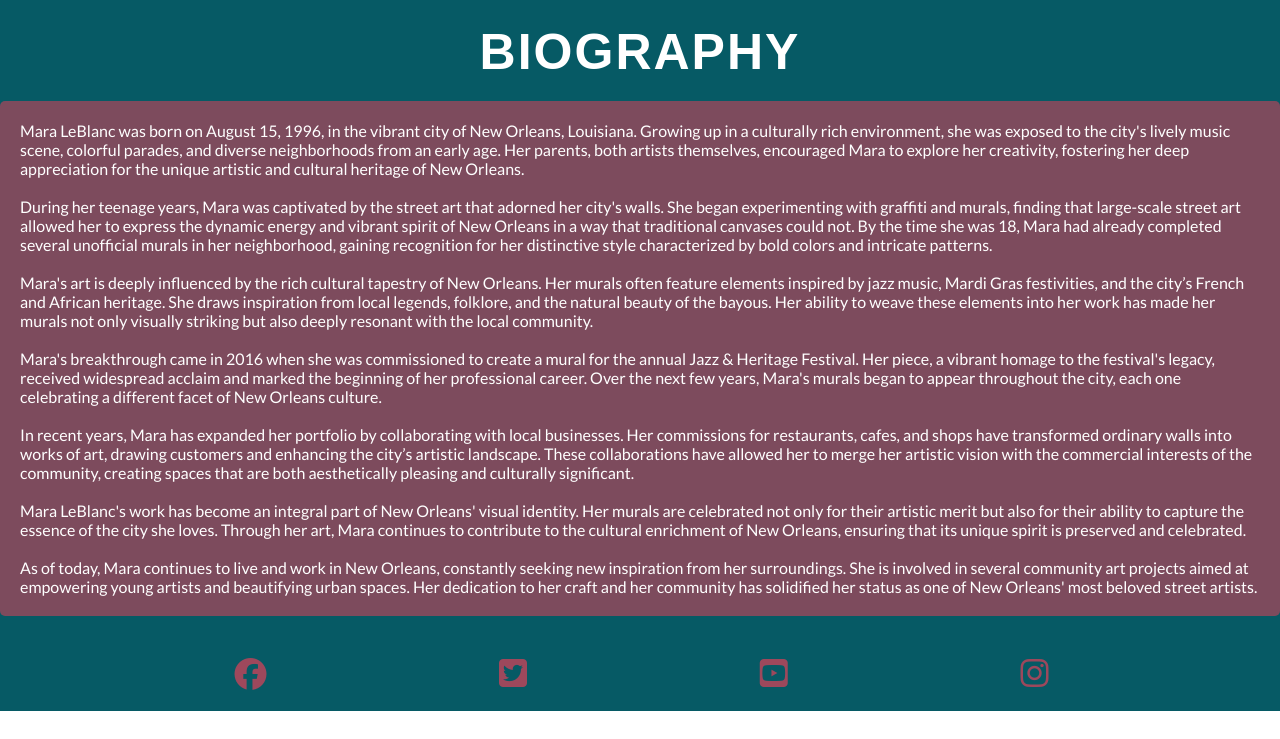
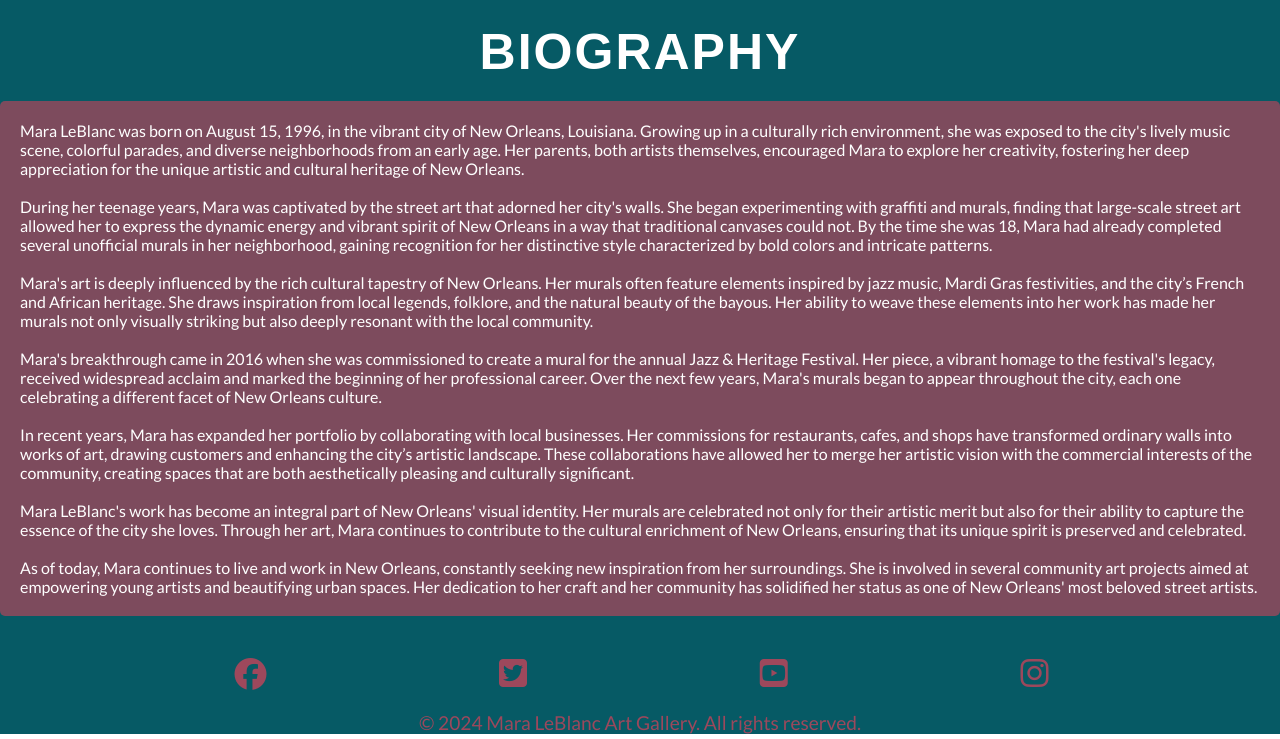
Before and after one commit to Frazer-BC/Team-Leblanc, a plain HTML site: page about.html in a window 1280 px wide. Shown: the part 738-1477 px from the top of the page. Before the commit the page ends 1449 px from the top, so only its background shows below. Drawn offline with Linux system fonts and the light colour scheme; a web font is replaced by a local one.

Commit message:
add the copyright to the remaining pages

```diff
--- a/about.html
+++ b/about.html
@@ -113,6 +113,7 @@
 
 
     <footer>
+
         <ul id="social-networks">
             <li>
                 <a href="https://www.facebook.com/" target="_blank" rel="noopener"
@@ -135,6 +136,9 @@
                     <i class="fa-brands fa-instagram"></i></a>
             </li>
         </ul>
+        <div id="footercopyright">
+        <p id="copyright">© 2024 Mara LeBlanc Art Gallery. All rights reserved.</p>
+    </div>
     </footer>
     <!-- Font Awesome -->
     <script src="https://kit.fontawesome.com/19b90d07c8.js" crossorigin="anonymous"></script>
--- a/assets/css/styles.css
+++ b/assets/css/styles.css
@@ -325,7 +325,7 @@ section.gallery {
 
     #copyright {
         margin-top: 0;
-        font-size: 1rem;
+        font-size: 1.2rem;
         text-align: center;
         background-color: #065a65;
         color: #9c485c;
```
Also changed, not shown: contact.html (+4 -0 lines), gallery.html (+4 -0 lines).
